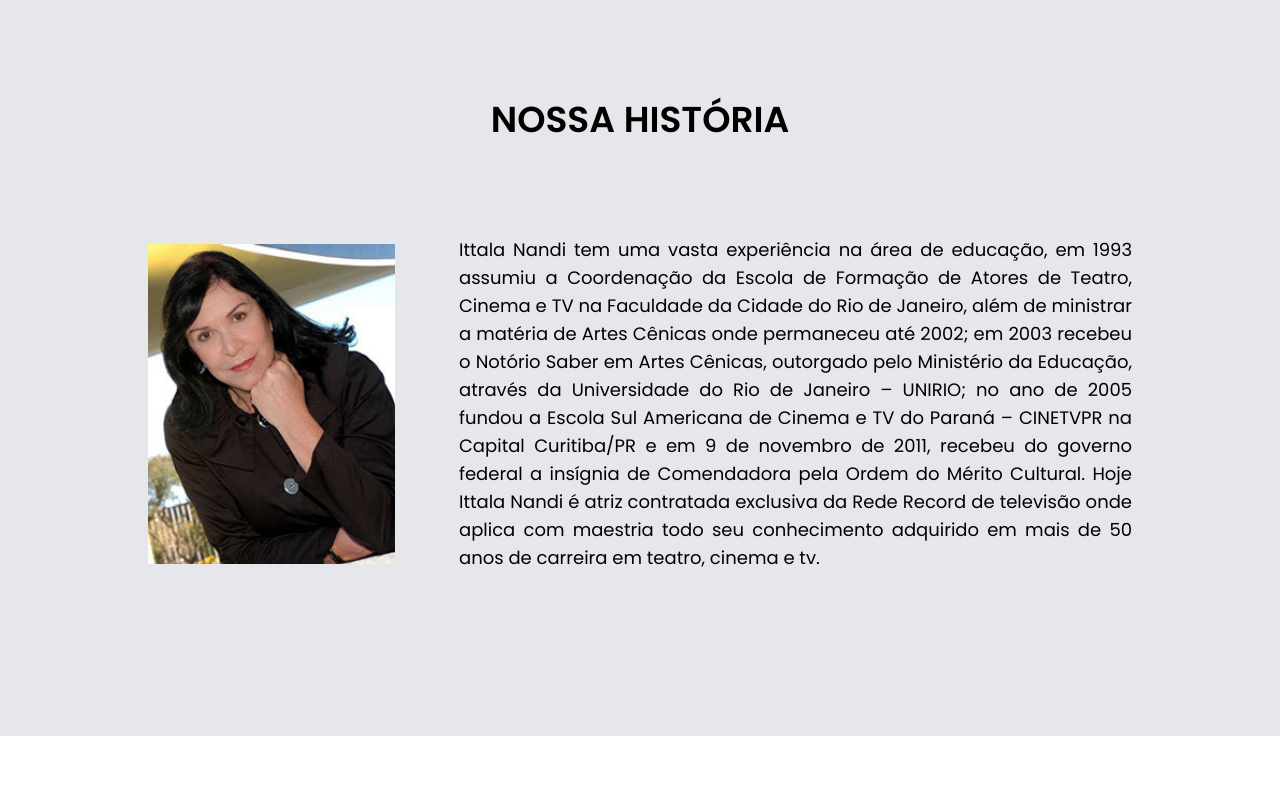
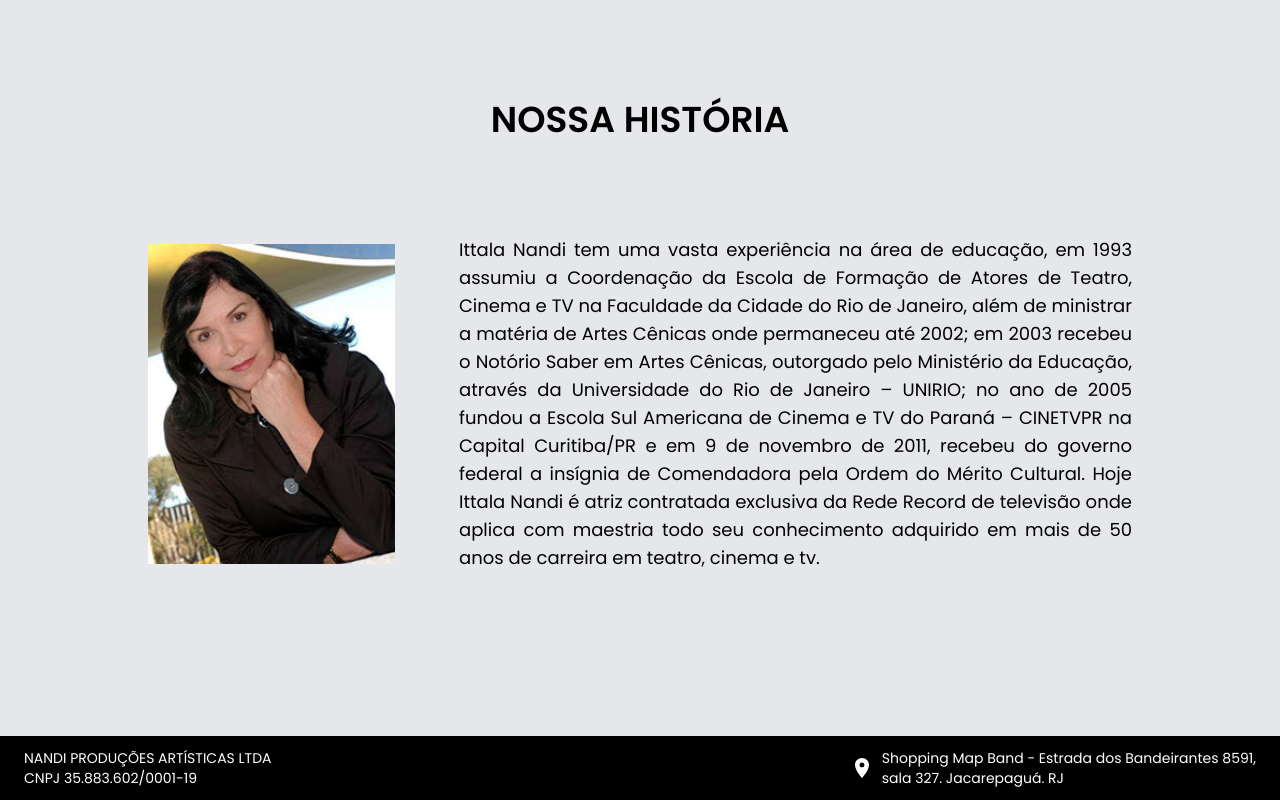
Before and after one commit to devbls/espaco-nandi, a React (Vite) app: page / in a window 1280 px wide. Shown: the part 864-1664 px from the top of the page. Before the commit the page ends 1600 px from the top, so only its background shows below. Built offline with nearby package versions, Linux system fonts and the light colour scheme.

Commit message:
Create footer

```diff
--- /dev/null
+++ b/src/components/Footer.tsx
@@ -0,0 +1,13 @@
+import { MdLocationOn } from "react-icons/md";
+
+export function Footer() {
+  return (
+    <footer className="w-full flex flex-row items-center justify-between h-16 p-6 bg-black font-poppins text-white">
+      <p className="text-sm">NANDI PRODUÇÕES ARTÍSTICAS LTDA<br/> CNPJ 35.883.602/0001-19</p>
+      <div className="flex flex-row gap-2 items-center">
+        <MdLocationOn size={24} />
+        <p className="text-sm">Shopping Map Band - Estrada dos Bandeirantes 8591,<br/> sala 327. Jacarepaguá. RJ</p>
+      </div>
+    </footer>
+  )
+}
--- a/src/components/Navbar/Wrapper.tsx
+++ b/src/components/Navbar/Wrapper.tsx
@@ -1,12 +1,14 @@
 import { Outlet } from "react-router-dom";
 
 import { Navbar } from ".";
+import { Footer } from "../Footer";
 
 export function NavbarWrapper() {
   return (
     <>
       <Navbar />
       <Outlet />
+      <Footer />
     </>
   )
 }
--- a/src/components/Navbar/index.tsx
+++ b/src/components/Navbar/index.tsx
@@ -38,7 +38,7 @@ export function Navbar() {
   const { pathname } = useLocation();
 
   return (
-    <header className="flex flex-row items-center justify-between w-full h-20 p-4 bg-black sticky">
+    <header className="flex flex-row items-center justify-between w-full h-20 p-4 bg-black sticky z-50">
       <a href="/">
         <img src="/assets/logo.png" alt="Logo" className="h-8 lg:h-12" />
       </a>
```
